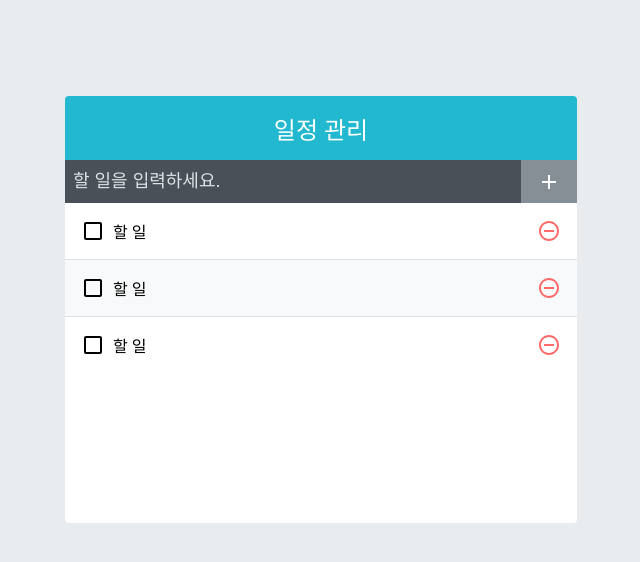
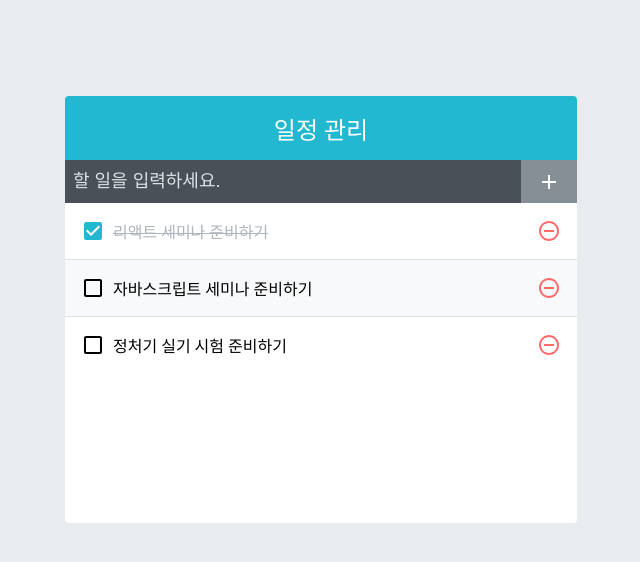
Before and after one commit to LimSeNa/react-tech-todo, a React (Create React App) app: page / in a window 1280 px wide. Shown: the top 562 px of the page, without its empty margins (319-959 px from the left). Built offline with nearby package versions, Linux system fonts and the light colour scheme.

Commit message:
App 컴포넌트에서 todos 상태 사용하기

```diff
--- a/src/App.js
+++ b/src/App.js
@@ -1,12 +1,31 @@
 import TodoTemplate from "./components/TodoTemplate";
 import TodoInsert from "./components/TodoInsert";
 import TodoList from "./components/TodoList";
+import {useState} from "react";
 
 const App = () => {
+    const [todos, setTodos] = useState([
+        {
+            id: 1,
+            text: '리액트 세미나 준비하기',
+            checked: true,
+        },
+        {
+            id: 2,
+            text: '자바스크립트 세미나 준비하기',
+            checked: false,
+        },
+        {
+            id: 3,
+            text: '정처기 실기 시험 준비하기',
+            checked: false,
+        },
+    ]);
+
     return (
         <TodoTemplate>
             <TodoInsert/>
-            <TodoList/>
+            <TodoList todos={todos}/>
         </TodoTemplate>
     );
 };
--- a/src/components/TodoList.js
+++ b/src/components/TodoList.js
@@ -1,12 +1,12 @@
 import TodoListItem from "./TodoListItem";
 import './TodoList.scss'
 
-const TodoList = () => {
+const TodoList = ({ todos }) => {
     return (
         <div className="TodoList">
-            <TodoListItem/>
-            <TodoListItem/>
-            <TodoListItem/>
+            {todos.map(todo => (
+                <TodoListItem todo={todo} key={todo.id}/>
+            ))}
         </div>
     );
 };
--- a/src/components/TodoListItem.js
+++ b/src/components/TodoListItem.js
@@ -1,12 +1,15 @@
 import {MdCheckBoxOutlineBlank, MdRemoveCircleOutline, MdCheckBox} from "react-icons/md";
 import './TodoListItem.scss';
+import cn from 'classnames';
 
-const TodoListItem = () => {
+const TodoListItem = ({ todo }) => {
+    const { text, checked } = todo;
+
     return (
         <div className="TodoListItem">
-            <div className="checkbox">
-                <MdCheckBoxOutlineBlank/>
-                <div className="text">할 일</div>
+            <div className={cn('checkbox', { checked })}>
+                {checked ? <MdCheckBox/> : <MdCheckBoxOutlineBlank/>}
+                <div className="text">{text}</div>
             </div>
             <div className="remove">
                 <MdRemoveCircleOutline/>
```
